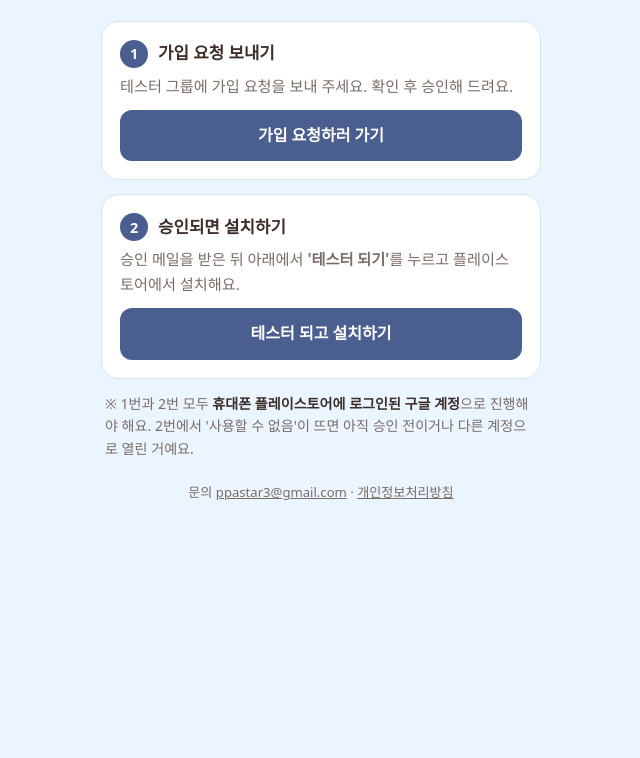
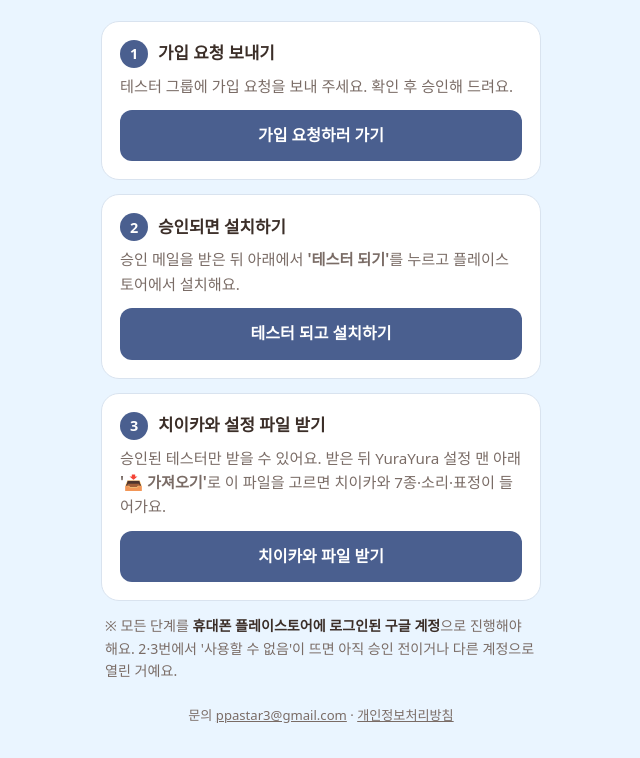
Before and after one commit to ppastar/yurayura-privacy, a plain HTML site: page join.html in a window 1280 px wide. Shown: the part 221-979 px from the top of the page, without its empty margins (319-959 px from the left). Before the commit the page ends 800 px from the top, so only its background shows below. Drawn offline with Linux system fonts and the light colour scheme.

Commit message:
안내 페이지: 치이카와 파일(테스터 전용) 버튼
Co-Authored-By: Claude Opus 5.5 <noreply@anthropic.com>

```diff
--- a/join.html
+++ b/join.html
@@ -56,7 +56,13 @@
     <a class="btn" href="https://play.google.com/apps/testing/com.ppastar.yurayura" target="_blank" rel="noopener">테스터 되고 설치하기</a>
   </section>
 
-  <p class="note">※ 1번과 2번 모두 <b>휴대폰 플레이스토어에 로그인된 구글 계정</b>으로 진행해야 해요. 2번에서 '사용할 수 없음'이 뜨면 아직 승인 전이거나 다른 계정으로 열린 거예요.</p>
+  <section class="step">
+    <h2><span class="num">3</span>치이카와 설정 파일 받기</h2>
+    <p>승인된 테스터만 받을 수 있어요. 받은 뒤 YuraYura 설정 맨 아래 <b>'📥 가져오기'</b>로 이 파일을 고르면 치이카와 7종·소리·표정이 들어가요.</p>
+    <a class="btn" href="https://drive.google.com/uc?export=download&amp;id=18Age6NVjuczuZy14zarB_1g8ENkIkJ-V" target="_blank" rel="noopener">치이카와 파일 받기</a>
+  </section>
+
+  <p class="note">※ 모든 단계를 <b>휴대폰 플레이스토어에 로그인된 구글 계정</b>으로 진행해야 해요. 2·3번에서 '사용할 수 없음'이 뜨면 아직 승인 전이거나 다른 계정으로 열린 거예요.</p>
 
   <footer>
     문의 <a href="mailto:ppastar3@gmail.com">ppastar3@gmail.com</a> · <a href="./">개인정보처리방침</a>
```
